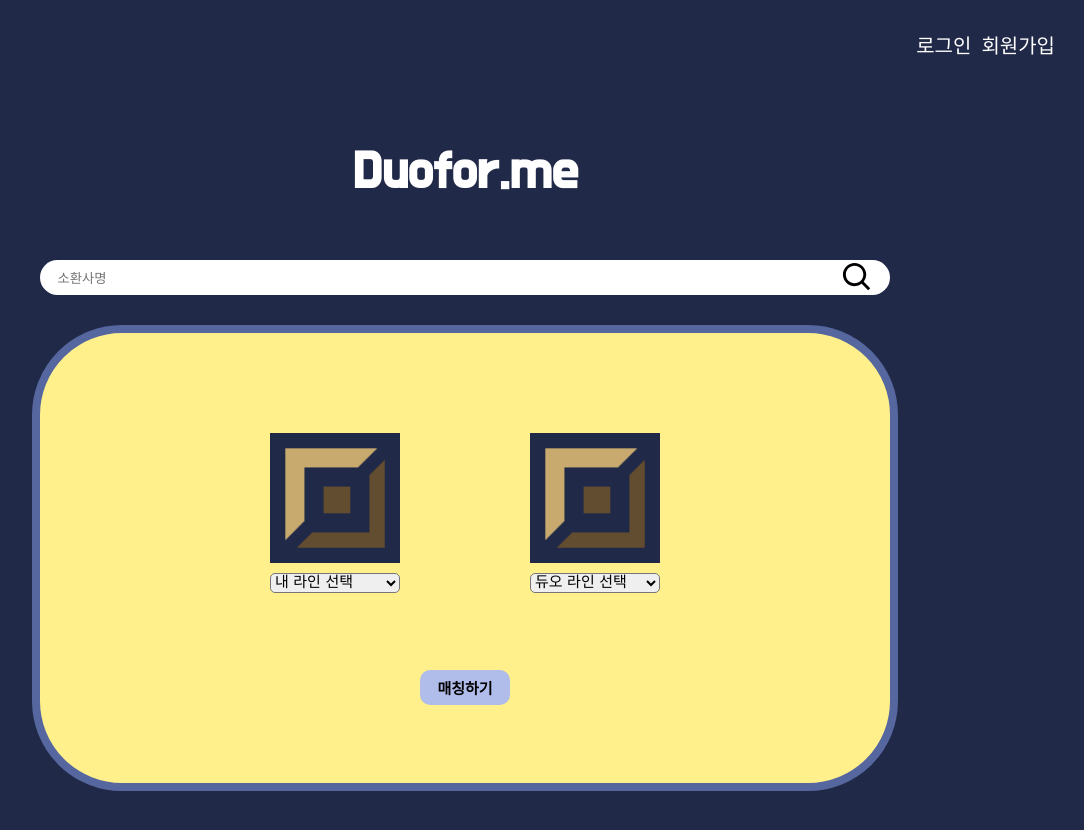
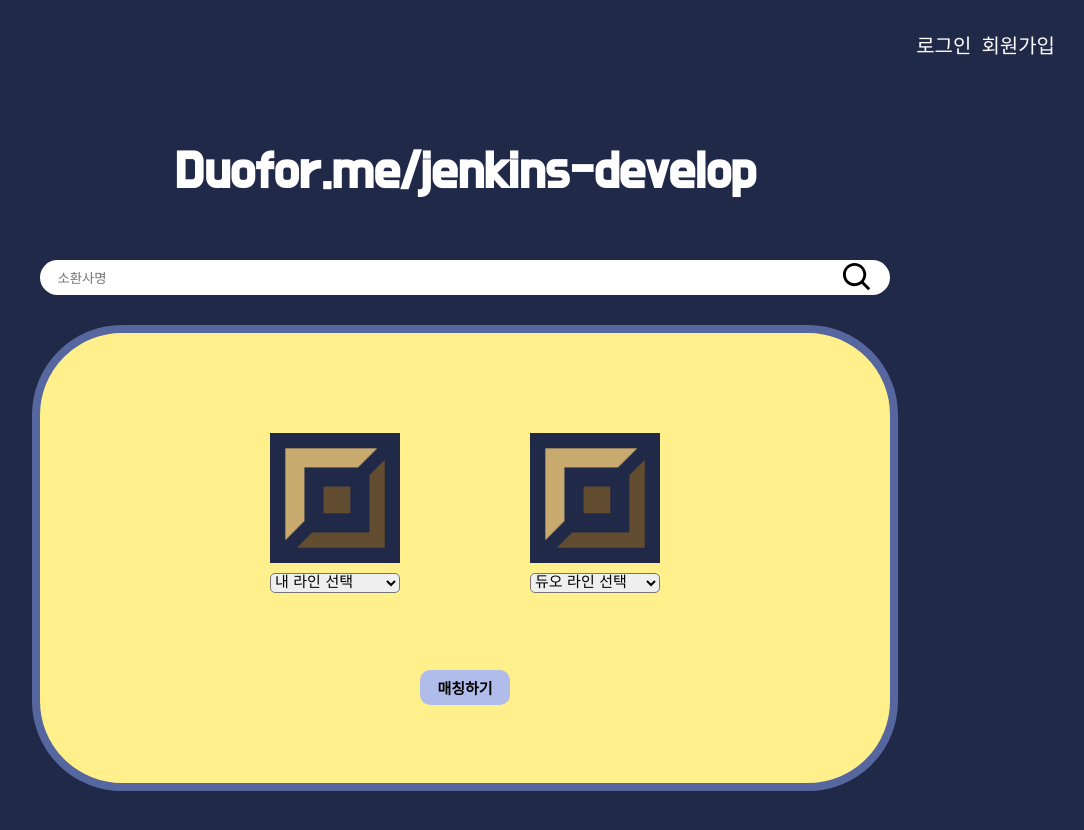
Before and after one commit to HighMoon0118/DuoForMe, a React (Create React App) app in the folder frontend/: page / in a window 1280 px wide. Shown: the top 830 px of the page, without its empty margins (175-1259 px from the left). Built offline with nearby package versions, Linux system fonts and the light colour scheme.

Commit message:
FIX : jenkins-develop

```diff
--- a/frontend/src/main/Main.js
+++ b/frontend/src/main/Main.js
@@ -21,7 +21,7 @@ function Main({history, isLogin, logout}) {
       </div>
       <div className="main-box">
         <h1 className="main-font">
-          Duofor.me
+          Duofor.me/jenkins-develop
         </h1>
         <MainSearch history={history}/>
         <MainMatchingContainer history={history}/>
```
